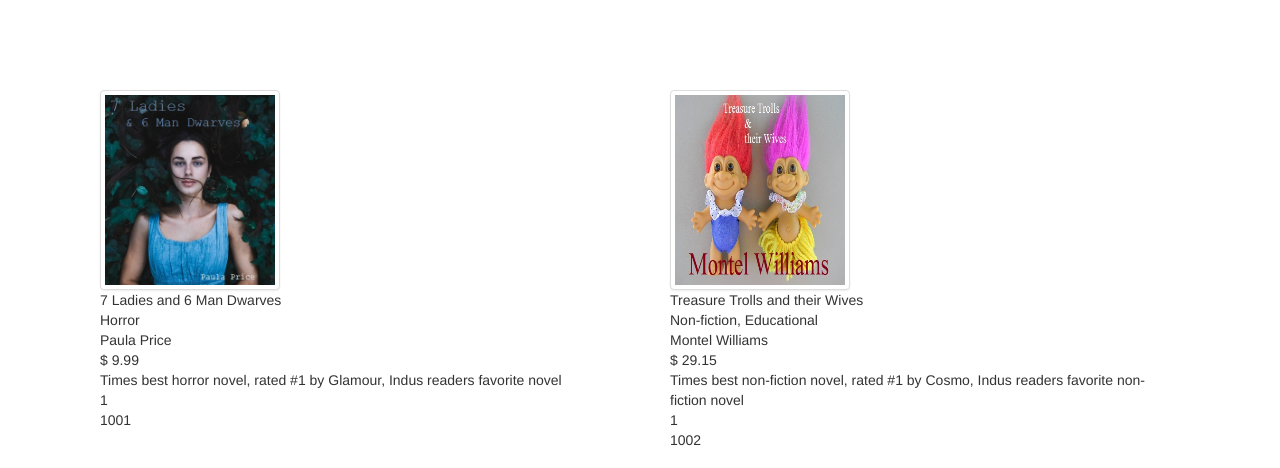
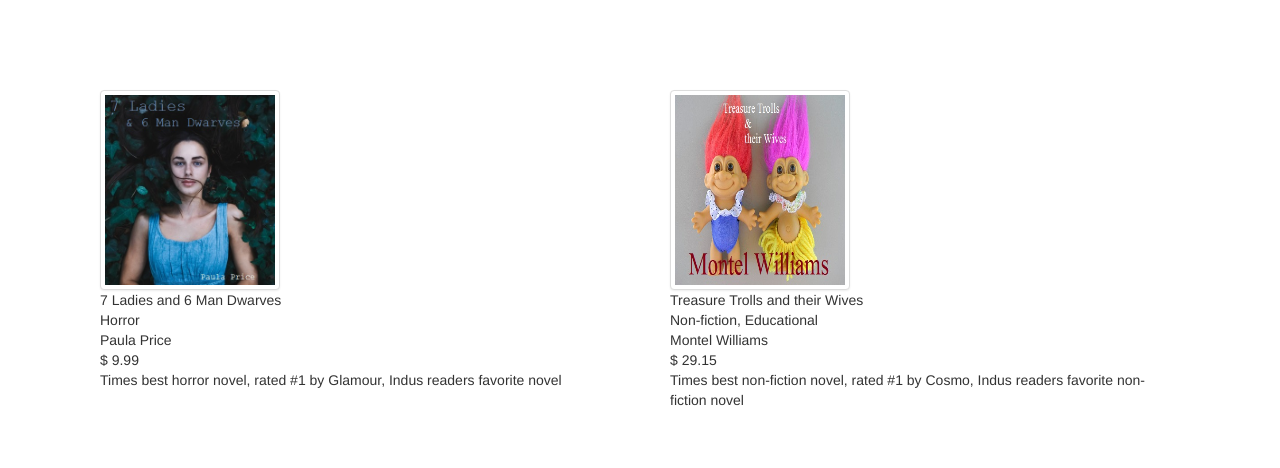
Before and after one commit to teamSauce/Indus, a plain HTML site: page index.html in a window 1280 px wide. Shown: the part 282-750 px from the top of the page. Drawn offline with nearby package versions, Linux system fonts and the light colour scheme.

Commit message:
Hid product type and id's

```diff
--- a/index.html
+++ b/index.html
@@ -87,7 +87,7 @@
   <!-- footer ends -->
 
   <script>
-    var books = [
+    var products = [
       {picture: "<img class=\"img-responsive smallImg img-thumbnail\", src=Images/ladies-and-dwarves.jpg />",
       name: "7 Ladies and 6 Man Dwarves",
       category: "Horror",
@@ -106,10 +106,8 @@
       sellingPoints: ["Times best non-fiction novel", " rated #1 by Cosmo", " Indus readers favorite non-fiction novel"],
       productType: 001,
       id: 1002
-      }
-    ]
+      },
 
-    var albums = [
       {picture: "<img class=\"img-responsive smallImg img-thumbnail2\" src=Images/adeline.jpg />",
       artist: "Adeline",
       name: "74 and Counting",
@@ -138,17 +136,20 @@
         var $div = $("<div class=\"col-md-6 textPadding" + ' ' + arr[i].productType + ' ' + arr[i].id + "\"></div>")
         // Iterate through that arrays object
         for (var key in arr[i]) {
-          // Append that content into the html
-          var $p = $("<p></p>");
-          $p.text = arr[i][key];
-          $div.append($p.text + "<br>");
+          if (key === "productType" || key === "id") {
+            continue;
+          } else {
+            // Append that content into the html
+            var $p = $("<p></p>");
+            $p.text = arr[i][key];
+            $div.append($p.text + "<br>");
+          }
         }
         $('#content').append($div);
       }
     };
 
-    add_to_page(books);
-    add_to_page(albums);
+    add_to_page(products);
 
     $('#books').click(function(){
       $('.3').hide();
```
